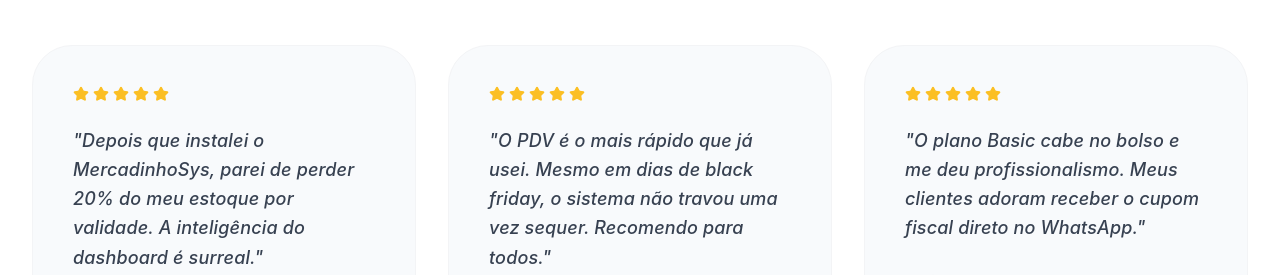
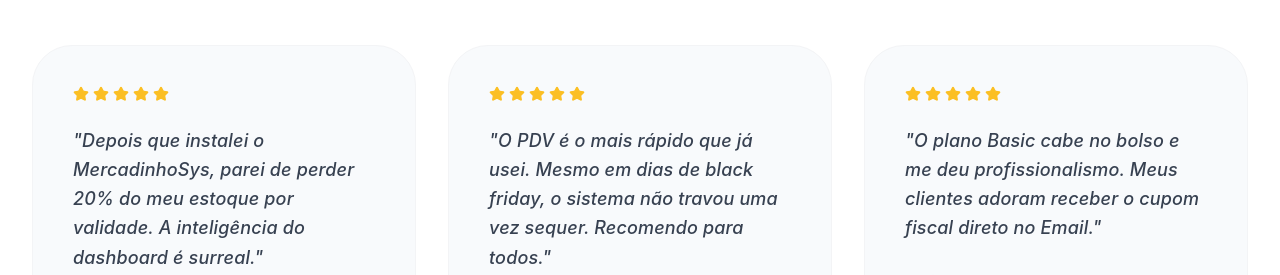
Before and after one commit to MaldivaSky/mercadinhosys, a React (Vite) app in the folder frontend/mercadinhosys-frontend/: page / in a window 1280 px wide. Shown: the part 6100-6375 px from the top of the page. Built offline with nearby package versions, Linux system fonts and the light colour scheme; grey boxes are pictures that could not be loaded.

Commit message:
feat: implement landing page with hero section, features, pricing, testimonials, and lead capture form.

```diff
--- a/frontend/mercadinhosys-frontend/src/features/landing/LandingPage.tsx
+++ b/frontend/mercadinhosys-frontend/src/features/landing/LandingPage.tsx
@@ -107,7 +107,7 @@ const LandingPage: React.FC = () => {
         {
             name: "Ricardo Mendes",
             role: "Empresário MEI",
-            comment: "O plano Basic cabe no bolso e me deu profissionalismo. Meus clientes adoram receber o cupom fiscal direto no WhatsApp.",
+            comment: "O plano Basic cabe no bolso e me deu profissionalismo. Meus clientes adoram receber o cupom fiscal direto no Email.",
             stars: 5,
             image: "https://images.unsplash.com/photo-1472099645785-5658abf4ff4e?auto=format&fit=crop&q=80&w=150"
         }
```
